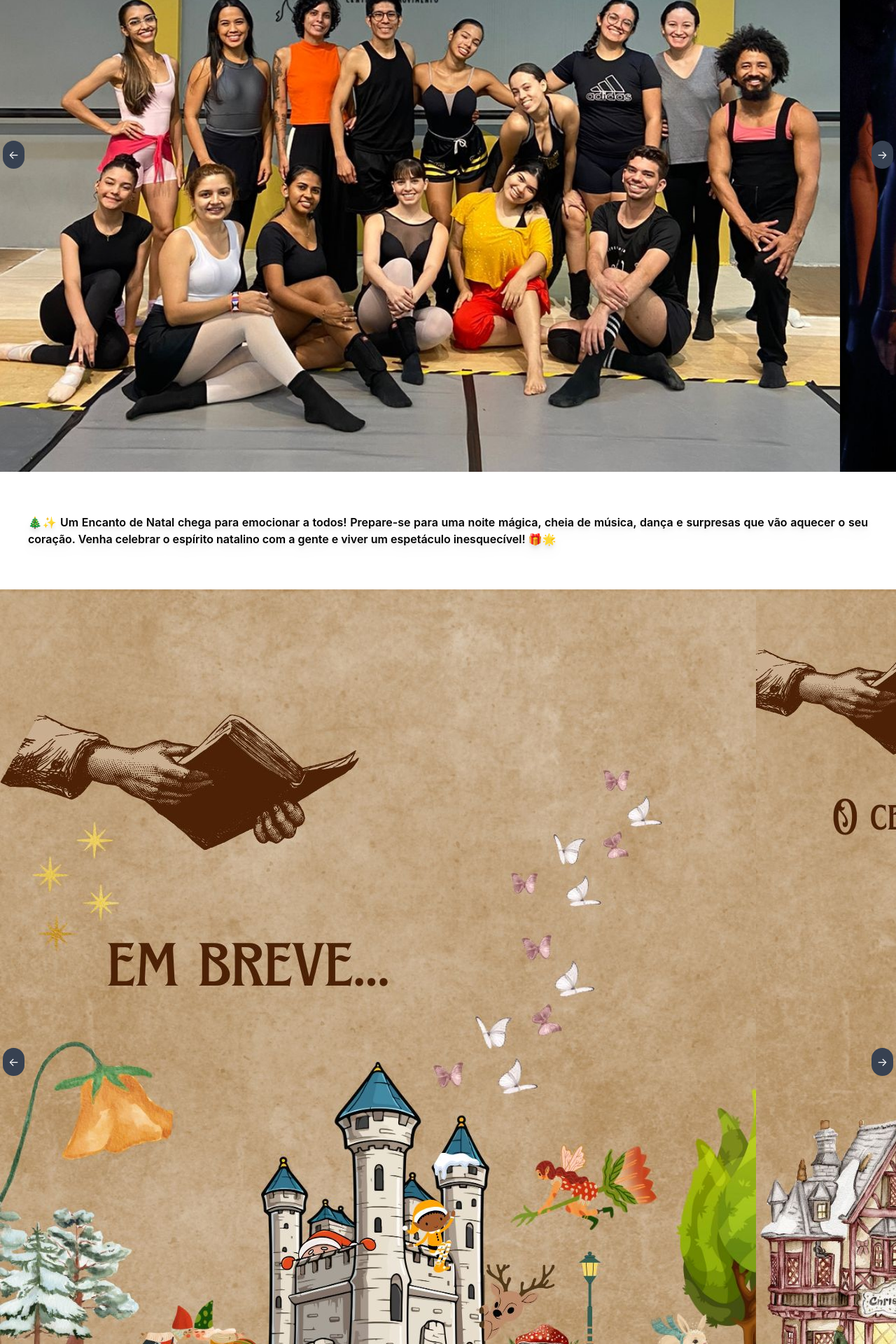
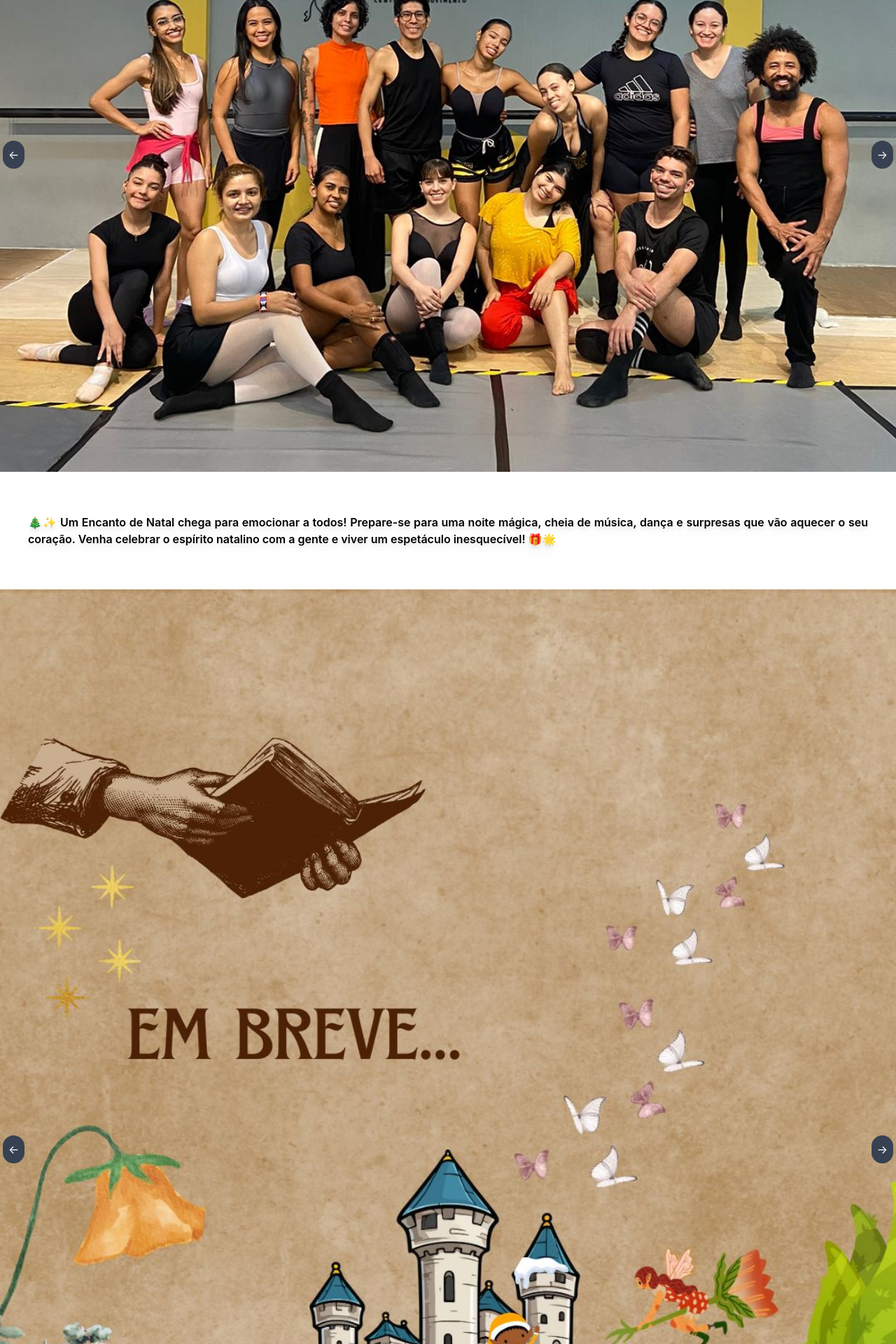
Before and after one commit to brunopeixotoo/centro_mov_gr, a Nuxt app: page / in a window 1280 px wide. Shown: the part 880-2800 px from the top of the page at 70% size. Built offline with nearby package versions, Linux system fonts and the light colour scheme.

Commit message:
Ajuste img

```diff
--- a/pages/index.vue
+++ b/pages/index.vue
@@ -18,7 +18,7 @@
                         :key="image.id"
                         :src="image.url_image"
                         :alt="image.alt"
-                        class="w-full object-cover"
+                        class="w-full flex-shrink-0 object-cover"
                     />
                 </div>
 
@@ -49,7 +49,7 @@
                             :key="image.id"
                             :src="image.url_image"
                             :alt="image.alt"
-                            class="w-full object-cover"
+                            class="w-full flex-shrink-0 object-cover"
                         />
                     </div>
 
```
